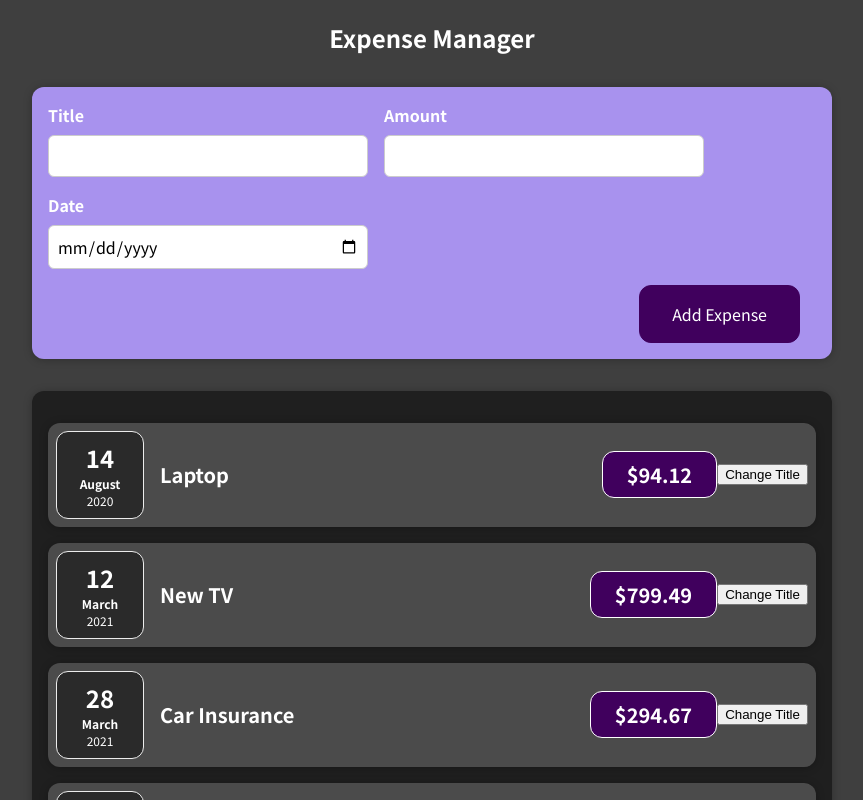
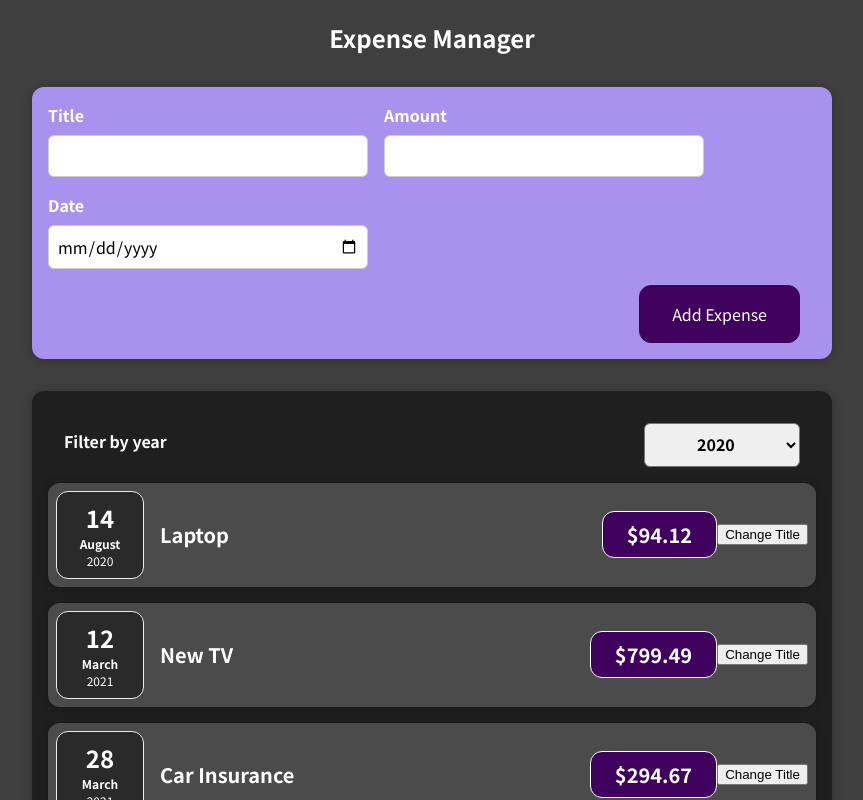
Before and after one commit to rchirag101/ReactJSLearning, a React (Create React App) app in the folder react-complete-guide/: page / in a window 1280 px wide. Shown: the top 800 px of the page, without its empty margins (208-1071 px from the left). Built offline with nearby package versions, Linux system fonts and the light colour scheme.

Commit message:
ExpensesFilter dropdown added

```diff
--- a/react-complete-guide/src/components/Expenses.js
+++ b/react-complete-guide/src/components/Expenses.js
@@ -1,11 +1,24 @@
-import React from "react";
+import React, { useState } from "react";
 import ExpenseItem from "./ExpenseItem";
+import ExpensesFilter from "./ExpensesFilter";
 import "./css/Expenses.css";
 import Card from "./Card";
 
 function Expenses(props) {
+    const [filteredYear, setFilteredYear] = useState("2020");
+
+    function filterChangeHandler(selectedYear) {
+        console.log(selectedYear);
+        setFilteredYear(selectedYear);
+    }
+
     return (
         <Card className="expenses">
+            <ExpensesFilter
+                selected={filteredYear}
+                onChangeFilter={filterChangeHandler}
+            />
+
             <ExpenseItem
                 title={props.items[0].title}
                 amount={props.items[0].amount}
--- /dev/null
+++ b/react-complete-guide/src/components/ExpensesFilter.js
@@ -0,0 +1,24 @@
+import React from "react";
+import "./css/ExpensesFilter.css";
+
+function ExpensesFilter(props) {
+    function dropdownChangeHandler(event) {
+        props.onChangeFilter(event.target.value);
+    }
+
+    return (
+        <div className="expenses-filter">
+            <div className="expenses-filter__control">
+                <label>Filter by year</label>
+                <select value={props.selected} onChange={dropdownChangeHandler}>
+                    <option value="2022">2022</option>
+                    <option value="2021">2021</option>
+                    <option value="2020">2020</option>
+                    <option value="2019">2019</option>
+                </select>
+            </div>
+        </div>
+    );
+}
+
+export default ExpensesFilter;
--- /dev/null
+++ b/react-complete-guide/src/components/css/ExpensesFilter.css
@@ -0,0 +1,24 @@
+.expenses-filter {
+    color: white;
+    padding: 0 1rem;
+}
+
+.expenses-filter__control {
+    display: flex;
+    width: 100%;
+    align-items: center;
+    justify-content: space-between;
+    margin: 1rem 0;
+}
+
+.expenses-filter label {
+    font-weight: bold;
+    margin-bottom: 0.5rem;
+}
+
+.expenses-filter select {
+    font: inherit;
+    padding: 0.5rem 3rem;
+    font-weight: bold;
+    border-radius: 6px;
+}
```
